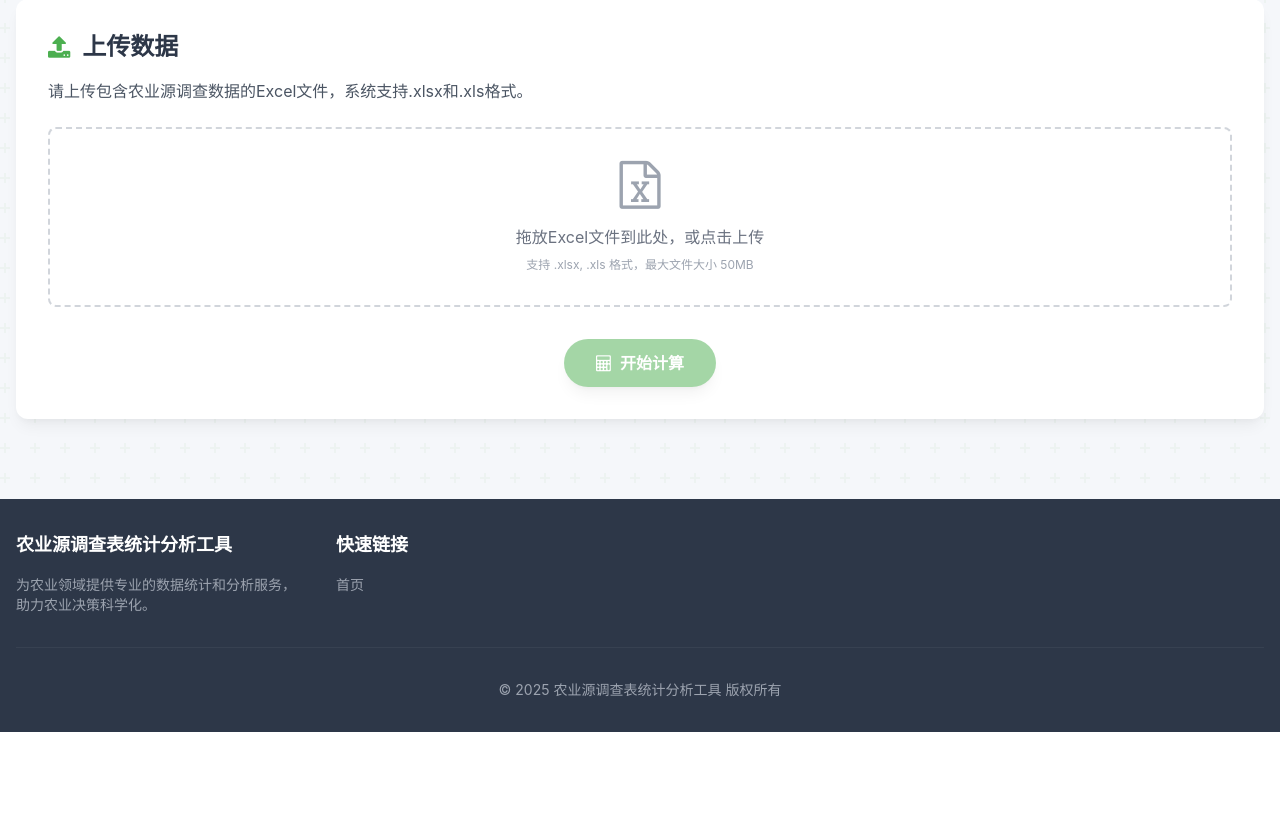
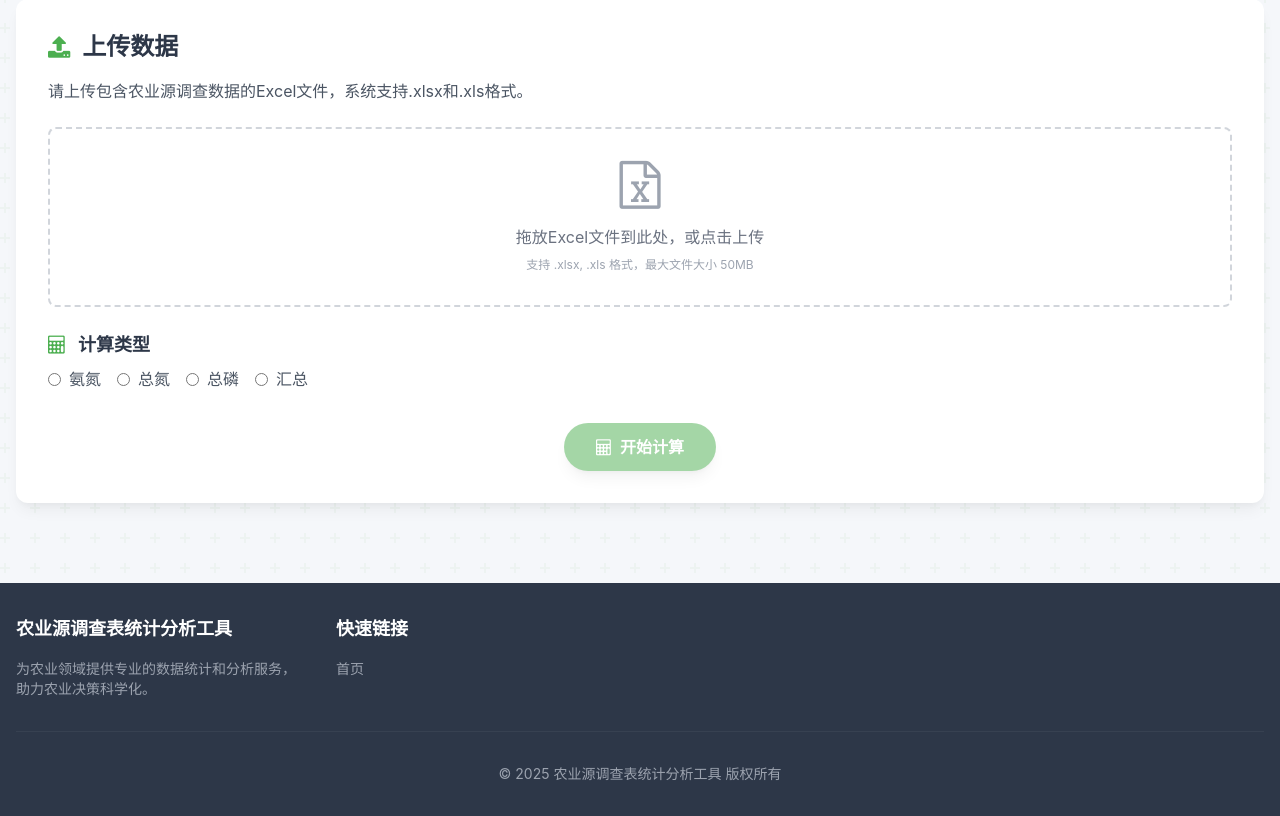
Before and after one commit to ToomyNike/NongYeYuan, a Flask app: page /home in a window 1280 px wide. Shown: the part 277-1093 px from the top of the page. Before the commit the page ends 1009 px from the top, so only its background shows below. Run offline with Flask 3, Linux system fonts and the light colour scheme; some libraries are stand-ins or nearby versions.

Commit message:
拖动事件处理后

```diff
--- a/NongYeYuan/templates/home.html
+++ b/NongYeYuan/templates/home.html
@@ -83,6 +83,7 @@
         </section>
 
         <!-- 上传区域 -->
+        <!-- 上传区域 -->
 <section class="bg-white rounded-xl shadow-card p-8 mb-12 transition-custom hover:shadow-card-hover">
     <div class="flex flex-col md:flex-row gap-8">
         <div class="md:w-full">
@@ -114,6 +115,31 @@
                     <button id="remove-file" class="text-gray-400 hover:text-red-500 transition-custom">
                         <i class="fa fa-times"></i>
                     </button>
+                </div>
+            </div>
+
+            <!-- 计算类型选择 -->
+            <div class="mt-6">
+                <h3 class="text-lg font-bold text-dark mb-2 flex items-center">
+                    <i class="fa fa-calculator text-primary mr-3"></i>计算类型
+                </h3>
+                <div class="flex space-x-4">
+                    <label for="an" class="flex items-center cursor-pointer">
+                        <input type="radio" id="an" name="calculation-type" value="氨氮" class="mr-2" onclick="selectCalculationType(this)">
+                        <span class="text-gray-600">氨氮</span>
+                    </label>
+                    <label for="tn" class="flex items-center cursor-pointer">
+                        <input type="radio" id="tn" name="calculation-type" value="总氮" class="mr-2" onclick="selectCalculationType(this)">
+                        <span class="text-gray-600">总氮</span>
+                    </label>
+                    <label for="tp" class="flex items-center cursor-pointer">
+                        <input type="radio" id="tp" name="calculation-type" value="总磷" class="mr-2" onclick="selectCalculationType(this)">
+                        <span class="text-gray-600">总磷</span>
+                    </label>
+                    <label for="sum" class="flex items-center cursor-pointer">
+                        <input type="radio" id="sum" name="calculation-type" value="汇总" class="mr-2" onclick="selectCalculationType(this)">
+                        <span class="text-gray-600">汇总</span>
+                    </label>
                 </div>
             </div>
 
@@ -245,6 +271,8 @@
         analysisTime: 4.2,
     };
 
+    let selectedFile = null; // 保存当前选择的文件
+
     // 文件上传区域点击事件
     uploadArea.addEventListener('click', () => {
         fileInput.click();
@@ -268,14 +296,16 @@
         uploadArea.classList.remove('bg-primary/5');
 
         if (e.dataTransfer.files.length) {
-                    handleFile(e.dataTransfer.files[0]);
+            selectedFile = e.dataTransfer.files[0]; // 保存拖入的文件
+            handleFile(selectedFile);
         }
     });
 
     // 文件选择事件
     fileInput.addEventListener('change', () => {
         if (fileInput.files.length) {
-                    handleFile(fileInput.files[0]);
+            selectedFile = fileInput.files[0]; // 保存点击选择的文件
+            handleFile(selectedFile);
         }
     });
 
@@ -284,13 +314,38 @@
         resetFileSelection();
     });
 
+    // 处理文件选择
+    function handleFile(file) {
+        // 检查文件类型
+        if (!file.name.endsWith('.xlsx') && !file.name.endsWith('.xls')) {
+            alert('请上传Excel文件 (.xlsx 或 .xls)');
+            return;
+        }
+
+        // 显示文件信息
+        fileName.textContent = file.name;
+        fileSize.textContent = formatFileSize(file.size);
+        fileInfo.classList.remove('hidden');
+
+        // 启用计算按钮
+        calculateBtn.disabled = false;
+    }
+
+    // 重置文件选择
+    function resetFileSelection() {
+        fileInput.value = '';
+        selectedFile = null; // 清空保存的文件
+        fileInfo.classList.add('hidden');
+        calculateBtn.disabled = true;
+    }
+
     // 开始计算按钮点击事件
     calculateBtn.addEventListener('click', async () => {
         processingSection.classList.remove('hidden');
         resultSection.classList.add('hidden');
 
         const formData = new FormData();
-                formData.append('file-input', fileInput.files[0]);
+        formData.append('file-input', selectedFile); // 使用保存的文件
 
         try {
             const response = await fetch('/home', {
@@ -328,41 +383,6 @@
         }
     });
 
-            // 处理文件选择
-            function handleFile(file) {
-                // 检查文件类型
-                if (!file.name.endsWith('.xlsx') && !file.name.endsWith('.xls')) {
-                    alert('请上传Excel文件 (.xlsx 或 .xls)');
-                    return;
-                }
-
-                // 显示文件信息
-                fileName.textContent = file.name;
-                fileSize.textContent = formatFileSize(file.size);
-                fileInfo.classList.remove('hidden');
-
-                // 启用计算按钮
-                calculateBtn.disabled = false;
-            }
-
-            // 重置文件选择
-            function resetFileSelection() {
-                fileInput.value = '';
-                fileInfo.classList.add('hidden');
-                calculateBtn.disabled = true;
-            }
-
-            // 格式化文件大小
-            function formatFileSize(bytes) {
-                if (bytes === 0) return '0 Bytes';
-
-                const k = 1024;
-                const sizes = ['Bytes', 'KB', 'MB', 'GB'];
-                const i = Math.floor(Math.log(bytes) / Math.log(k));
-
-                return parseFloat((bytes / Math.pow(k, i)).toFixed(2)) + ' ' + sizes[i];
-            }
-
     // 更新结果区域
     function updateResultSection() {
         // 更新统计数据
@@ -386,7 +406,38 @@
         link.click();
         document.body.removeChild(link);
     }
+
+    // 格式化文件大小
+    function formatFileSize(bytes) {
+        if (bytes === 0) return '0 Bytes';
+
+        const k = 1024;
+        const sizes = ['Bytes', 'KB', 'MB', 'GB'];
+        const i = Math.floor(Math.log(bytes) / Math.log(k));
+
+        return parseFloat((bytes / Math.pow(k, i)).toFixed(2)) + ' ' + sizes[i];
+    }
+
+    // 处理计算类型选择
+    function selectCalculationType(radio) {
+            const labels = document.querySelectorAll('label[for^="an"], label[for^="tn"], label[for^="tp"], label[for^="sum"]');
+            labels.forEach(label => {
+                const span = label.querySelector('span');
+                if (label.getAttribute('for') === radio.id) {
+                    span.classList.remove('text-gray-600');
+                    span.classList.add('text-primary', 'font-bold');
+                } else {
+                    span.classList.remove('text-primary', 'font-bold');
+                    span.classList.add('text-gray-600');
+                }
             });
+        }
+
+
+});
+
+
+
     </script>
 </body>
 </html>
--- a/NongYeYuan/views/home.py
+++ b/NongYeYuan/views/home.py
@@ -13,26 +13,26 @@ if not os.path.exists(UPLOAD_FOLDER):
 def home():
     if request.method == "GET":
         # 渲染 home.html 页面
-        print(1)
+        print("已渲染")
         return render_template('home.html')
 
     # 处理 POST 请求（文件上传）
     if 'file-input' not in request.files:
-        print(2)
+        print("未获取文件")
         return "No file part", 400
 
     file = request.files['file-input']
 
     # 检查用户是否选择了文件
     if file.filename == '':
-        print(3)
+        print("文件名为空")
         return "No selected file", 400
 
     try:
         # 获取文件名
 
         filename = file.filename
-        print(filename)
+        print("上传文件：",filename)
         # 保存文件到上传文件夹
         file.save(os.path.join(UPLOAD_FOLDER, filename))
 
```
Also changed, not shown: README.md. Lines whose indentation alone changed are shown as unchanged.
